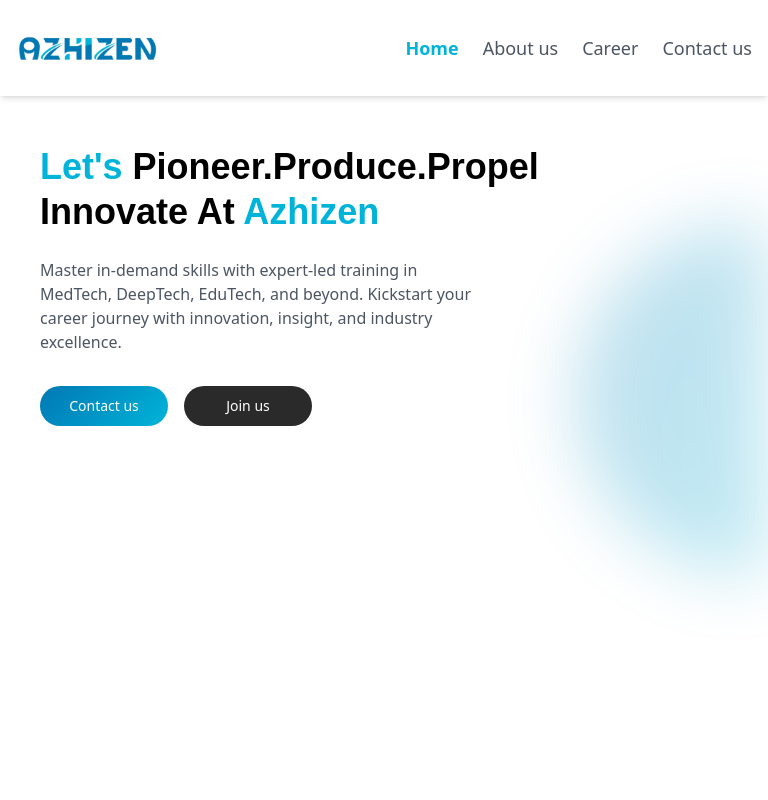
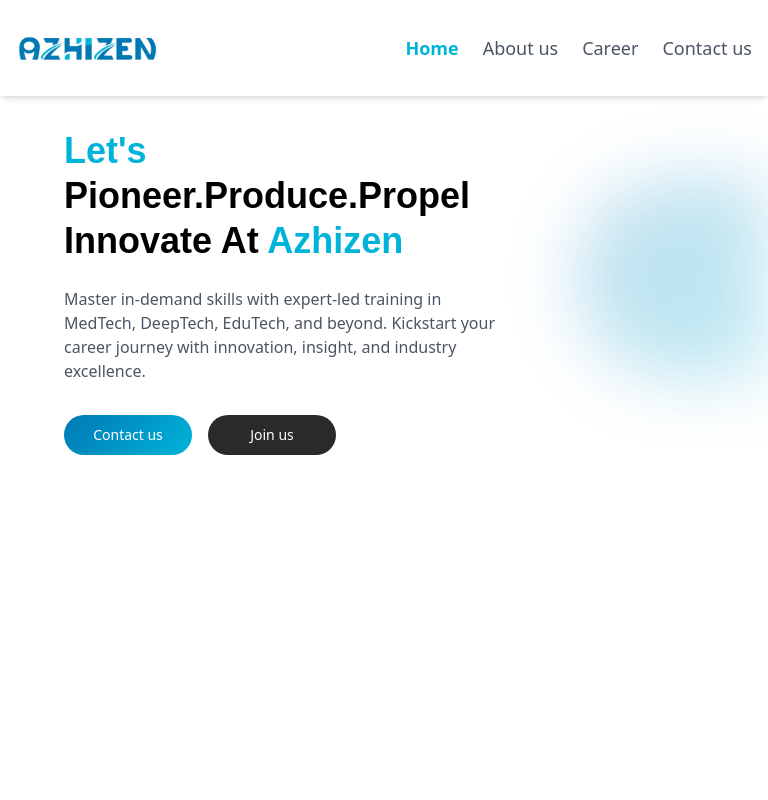
Before and after one commit to kowsi-moon/Azhizen-Porfolio, a React (Vite) app: page / in a window 768 px wide. Shown: the top 800 px of the page. Built offline with nearby package versions, Linux system fonts and the light colour scheme; a web font is replaced by a local one.

Commit message:
ipad isssue fixed

```diff
--- a/src/components/HeroSection.jsx
+++ b/src/components/HeroSection.jsx
@@ -85,8 +85,8 @@
       </div>
 
       {/* Tablet, Desktop, and 4K View */}
-      <div className="hidden sm:block bg-white min-h-screen flex items-center px-4 sm:px-6 lg:px-8 2xl:px-12 relative sm:mt-20 lg:mt-40">
-        <div className="w-full max-w-full sm:max-w-3xl lg:max-w-7xl 2xl:max-w-[1920px] mx-auto flex flex-col sm:flex-row items-center justify-between">
+      <div className="hidden sm:block bg-white min-h-screen flex items-center px-4 sm:px-6 lg:px-8 2xl:px-12 relative sm:mt-16 lg:mt-32">
+<div className="hidden sm:block bg-white min-h-screen flex items-center px-4 sm:px-6 lg:px-8 2xl:px-12 relative sm:mt-20 md:mt-0 lg:mt-32">
           <div className="w-full sm:w-3/4 lg:w-1/2 mb-8 sm:mb-0">
             <h1
               className="text-3xl sm:text-4xl lg:text-5xl 2xl:text-6xl font-bold text-black leading-tight mb-6 sm:ml-4 lg:ml-10 2xl:ml-12"
@@ -117,10 +117,10 @@
           </div>
         </div>
         <div
-  className="absolute right-0 w-1/3 sm:w-1/4 lg:w-1/5 2xl:w-1/6 h-[300px] sm:h-[350px] lg:h-[500px] 2xl:h-[600px] bg-gradient-to-br from-[#017FB8] to-[#01ABD3] blur-[35.5px] opacity-25 z-0"
+  className="absolute right-0 w-1/3 sm:w-1/4 lg:w-1/5 2xl:w-1/6 h-full bg-gradient-to-br from-[#017FB8] to-[#01ABD3] blur-[35.5px] opacity-25 z-0 ipad-half-circle"
   style={{
     borderRadius: '591.69px 0 0 591.69px',
-    top: '10%',
+    top: '-20%',
     overflow: 'hidden',
   }}
 ></div>
--- a/src/components/ServicesSection.jsx
+++ b/src/components/ServicesSection.jsx
@@ -19,8 +19,8 @@
   };
 
   return (
-    <section className="relative bg-white w-full overflow-x-hidden">
-      <div className="md:bg-[#00B4D9] md:absolute md:inset-0 md:h-full md:w-[100vw]"></div>
+<section className="relative bg-white w-full overflow-x-hidden mt-0 md:mt-0 lg:mt-16 xl:mt-20">
+<div className="md:bg-[#00B4D9] md:absolute md:inset-0 md:h-full md:w-[100vw]"></div>
       <div className="relative w-full px-4 sm:px-6 lg:px-8 2xl:px-12 py-8 sm:py-12 lg:py-16 2xl:py-20 max-w-7xl 2xl:max-w-[1920px] mx-auto">
         <h2 className="text-2xl sm:text-3xl lg:text-4xl 2xl:text-5xl font-bold text-black md:text-white text-center mb-8 sm:mb-12 lg:mb-16 2xl:mb-20">
           SERVICES WE PROVIDE
--- a/src/index.css
+++ b/src/index.css
@@ -72,3 +72,26 @@
   filter: none;
   opacity: 1;
 }
+
+@media (min-width: 768px) and (max-width: 1023px) {
+  .ipad-half-circle {
+    height: 200px !important; /* Adjust based on desired size */
+    border-top-left-radius: 200px !important;
+    border-bottom-left-radius: 200px !important;
+    border-top-right-radius: 0 !important;
+    border-bottom-right-radius: 0 !important;
+  }
+}
+
+
+@media (min-width: 768px) and (max-width: 1023px) {
+  .ipad-half-circle {
+    top: 50px !important; /* Adjust this value to control how far down it moves */
+  }
+}
+
+@media (min-width: 768px) and (max-width: 1023px) {
+  .ipad-tight-spacing {
+    margin-top: -40px !important; /* Reduce spacing between sections */
+  }
+}
```
